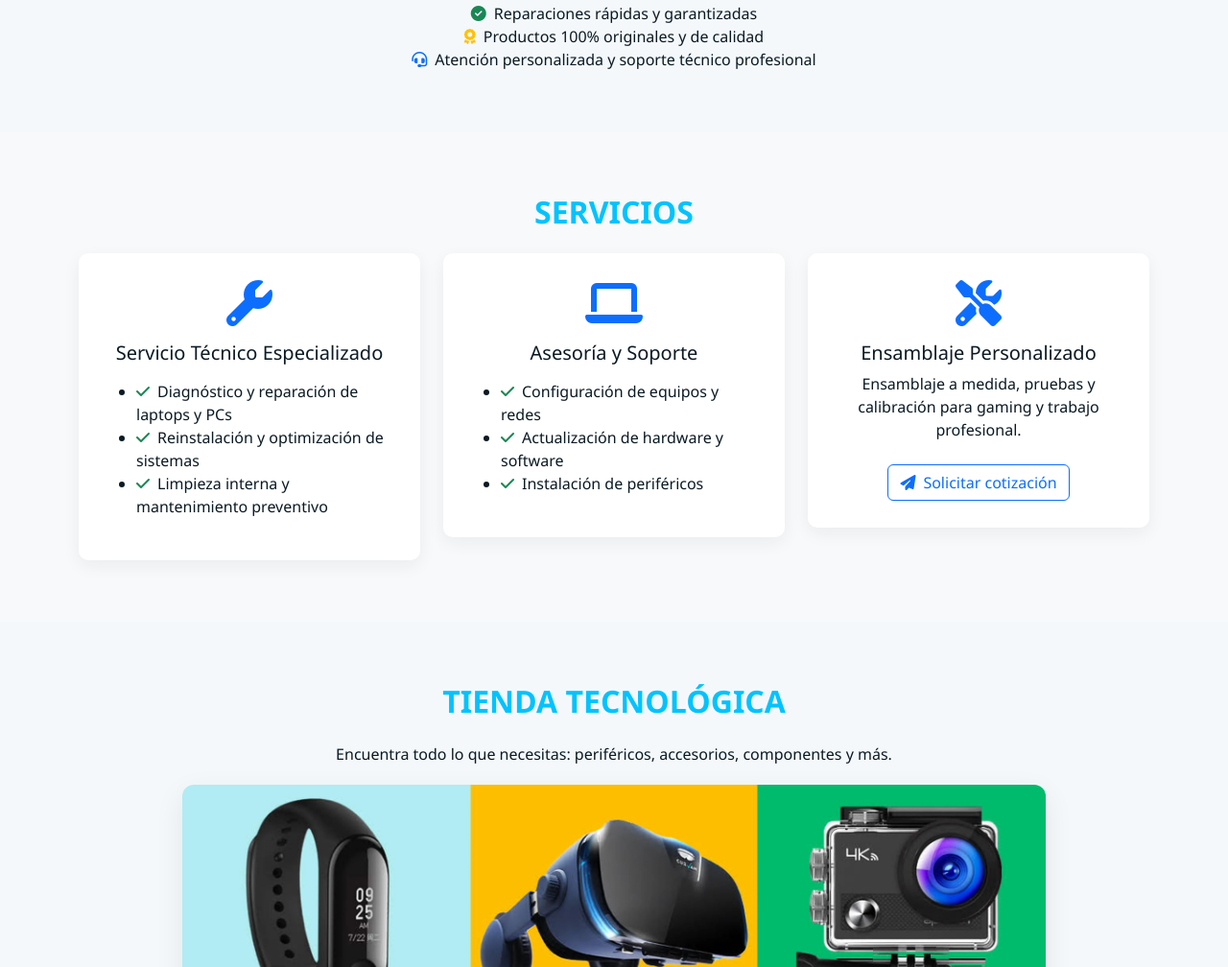
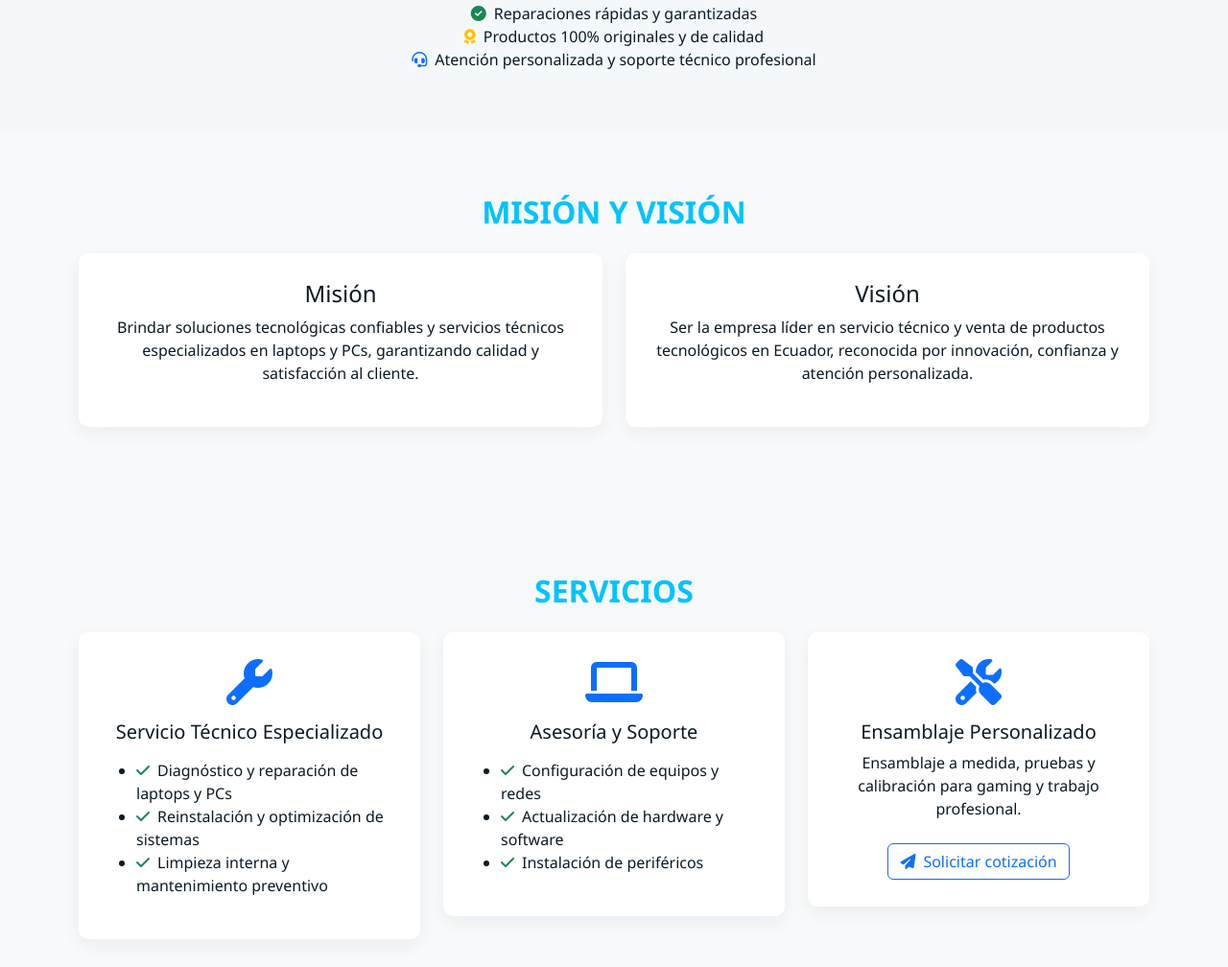
Before and after one commit to Nicolas646148/newservicestecno.github.io, a plain HTML site: page index.html in a window 1280 px wide. Shown: the part 848-1856 px from the top of the page at 96% size. Drawn offline with nearby package versions, Linux system fonts and the light colour scheme.

Commit message:
Agregado de Mision y Vsion

```diff
--- a/index.html
+++ b/index.html
@@ -144,6 +144,9 @@
       <div class="collapse navbar-collapse" id="navMain">
         <ul class="navbar-nav ms-auto align-items-lg-center">
           <li class="nav-item"><a class="nav-link" href="#inicio" data-es="Inicio" data-en="Home">Inicio</a></li>
+          <li class="nav-item">
+            <a class="nav-link" href="#mision-vision" data-es="Misión y Visión" data-en="Mission & Vision">Misión y Visión</a>
+          </li>
           <li class="nav-item"><a class="nav-link" href="#servicios" data-es="Servicios" data-en="Services">Servicios</a></li>
           <li class="nav-item"><a class="nav-link" href="tienda.html" data-es="Tienda" data-en="Shop">Tienda</a></li>
           <li class="nav-item"><a class="nav-link" href="#quienes" data-es="Quiénes Somos" data-en="About Us">Quiénes Somos</a></li>
@@ -204,6 +207,33 @@
       </div>
     </div>
   </section>
+
+  <!-- MISIÓN Y VISIÓN -->
+<section id="mision-vision" class="bg-light" data-aos="fade-up">
+  <div class="container text-center">
+    <h2 data-es="Misión y Visión" data-en="Mission & Vision">Misión y Visión</h2>
+    <div class="row mt-4">
+      <div class="col-md-6 mb-4" data-aos="fade-right" data-aos-delay="50">
+        <div class="service-card">
+          <h4 data-es="Misión" data-en="Mission">Misión</h4>
+          <p data-es="Brindar soluciones tecnológicas confiables y servicios técnicos especializados en laptops y PCs, garantizando calidad y satisfacción al cliente."
+             data-en="Provide reliable technological solutions and specialized technical services for laptops and PCs, ensuring quality and customer satisfaction.">
+            Brindar soluciones tecnológicas confiables y servicios técnicos especializados en laptops y PCs, garantizando calidad y satisfacción al cliente.
+          </p>
+        </div>
+      </div>
+      <div class="col-md-6 mb-4" data-aos="fade-left" data-aos-delay="100">
+        <div class="service-card">
+          <h4 data-es="Visión" data-en="Vision">Visión</h4>
+          <p data-es="Ser la empresa líder en servicio técnico y venta de productos tecnológicos en Ecuador, reconocida por innovación, confianza y atención personalizada."
+             data-en="To be the leading company in technical service and sale of technological products in Ecuador, recognized for innovation, trust, and personalized attention.">
+            Ser la empresa líder en servicio técnico y venta de productos tecnológicos en Ecuador, reconocida por innovación, confianza y atención personalizada.
+          </p>
+        </div>
+      </div>
+    </div>
+  </div>
+</section>
 
   <!-- SERVICIOS -->
   <section id="servicios" class="bg-light">
```
